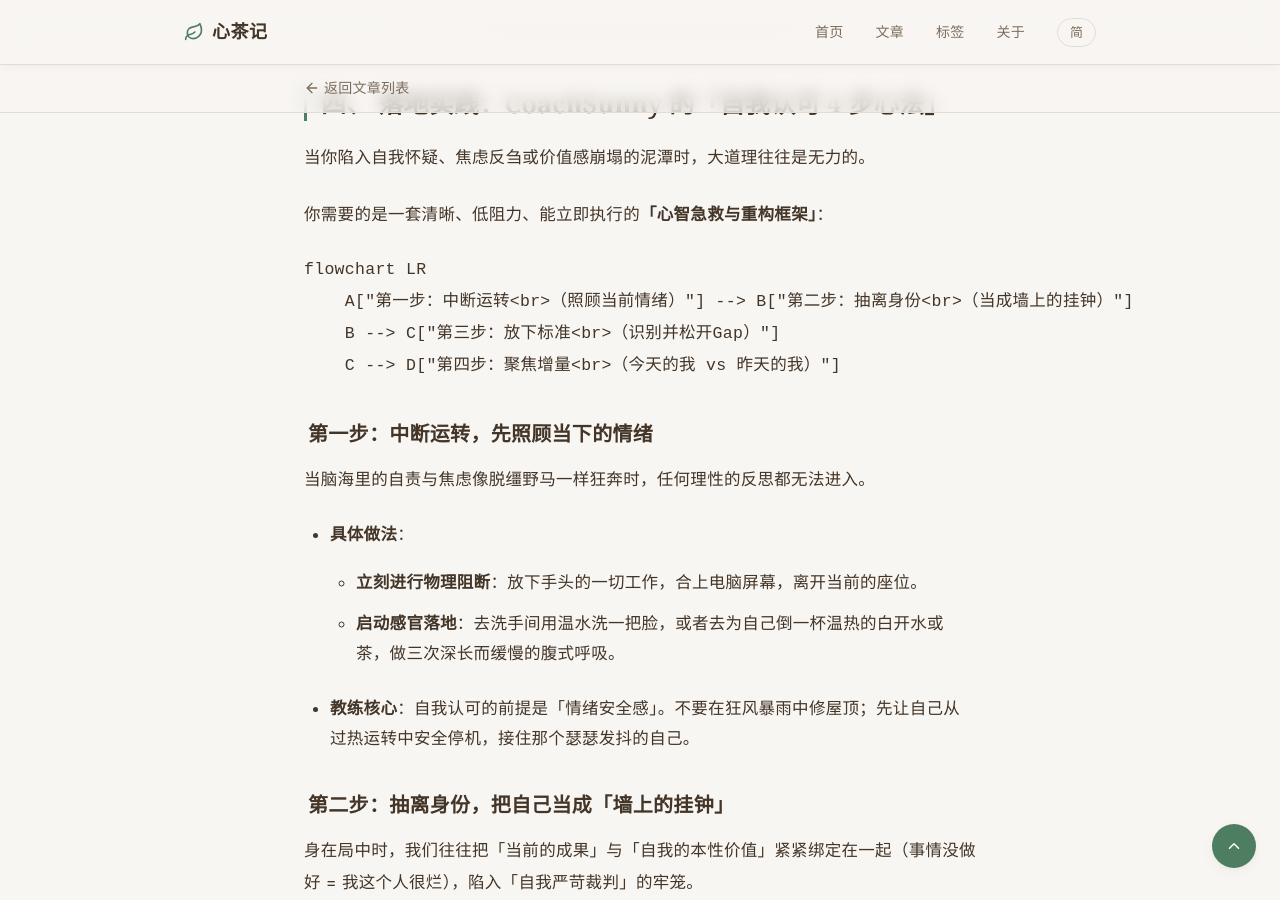
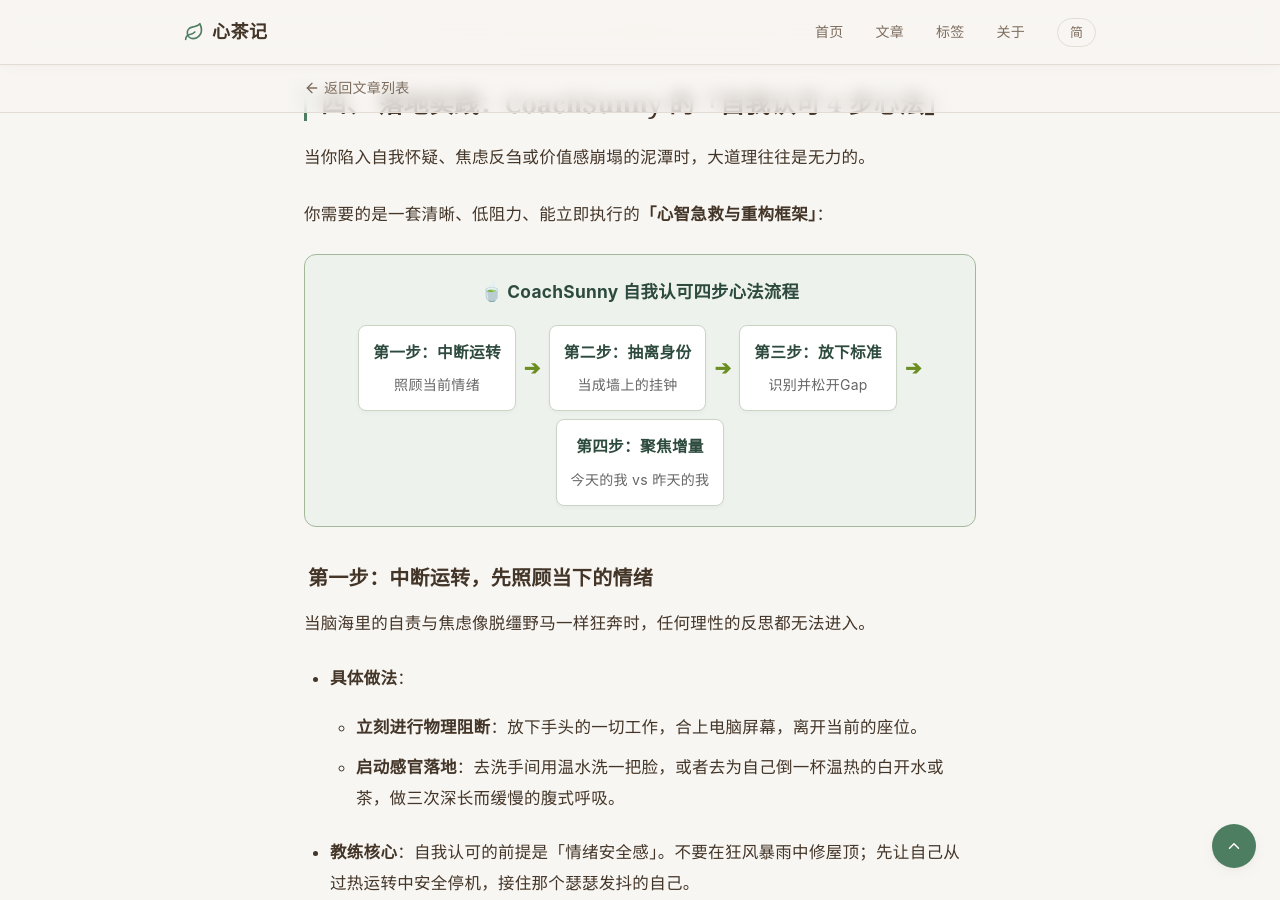
Before and after one commit to coachsunny/blog, a Jekyll site: the page built from _posts/2026-11-15-stop-gap-thinking-self-acknowledgement.md, in a window 1280 px wide and 900 px high, scrolled down 3116 px. Built offline with Jekyll 4.4.1, drawn with Linux system fonts in a browser that asks for light colours.

Commit message:
fix(post): replace raw mermaid block with responsive tea-style process card

````diff
--- a/_posts/2026-11-15-stop-gap-thinking-self-acknowledgement.md
+++ b/_posts/2026-11-15-stop-gap-thinking-self-acknowledgement.md
@@ -88,12 +88,26 @@ description: 为什么我们越努力，内心反而越焦虑、越觉得自己
 
 你需要的是一套清晰、低阻力、能立即执行的**「心智急救与重构框架」**：
 
-```mermaid
-flowchart LR
-    A["第一步：中断运转<br>（照顾当前情绪）"] --> B["第二步：抽离身份<br>（当成墙上的挂钟）"]
-    B --> C["第三步：放下标准<br>（识别并松开Gap）"]
-    C --> D["第四步：聚焦增量<br>（今天的我 vs 昨天的我）"]
-```
+<div style="background: rgba(230, 240, 232, 0.5); border: 1px solid #a3b899; border-radius: 12px; padding: 20px; margin: 24px 0;">
+  <p style="text-align: center; margin: 0 0 16px 0; font-weight: bold; color: #2d4a3e; font-size: 1.05em;">🍵 CoachSunny 自我认可四步心法流程</p>
+  <div style="display: flex; flex-wrap: wrap; justify-content: center; align-items: center; gap: 8px;">
+    <div style="background: #ffffff; border: 1px solid #cad5c5; border-radius: 8px; padding: 10px 14px; text-align: center; box-shadow: 0 2px 4px rgba(0,0,0,0.03); min-width: 130px;">
+      <strong style="color: #2d4a3e; font-size: 0.95em;">第一步：中断运转</strong><br><span style="color: #666; font-size: 0.85em;">照顾当前情绪</span>
+    </div>
+    <span style="color: #6b8e23; font-weight: bold; font-size: 1.2em;">➔</span>
+    <div style="background: #ffffff; border: 1px solid #cad5c5; border-radius: 8px; padding: 10px 14px; text-align: center; box-shadow: 0 2px 4px rgba(0,0,0,0.03); min-width: 130px;">
+      <strong style="color: #2d4a3e; font-size: 0.95em;">第二步：抽离身份</strong><br><span style="color: #666; font-size: 0.85em;">当成墙上的挂钟</span>
+    </div>
+    <span style="color: #6b8e23; font-weight: bold; font-size: 1.2em;">➔</span>
+    <div style="background: #ffffff; border: 1px solid #cad5c5; border-radius: 8px; padding: 10px 14px; text-align: center; box-shadow: 0 2px 4px rgba(0,0,0,0.03); min-width: 130px;">
+      <strong style="color: #2d4a3e; font-size: 0.95em;">第三步：放下标准</strong><br><span style="color: #666; font-size: 0.85em;">识别并松开Gap</span>
+    </div>
+    <span style="color: #6b8e23; font-weight: bold; font-size: 1.2em;">➔</span>
+    <div style="background: #ffffff; border: 1px solid #cad5c5; border-radius: 8px; padding: 10px 14px; text-align: center; box-shadow: 0 2px 4px rgba(0,0,0,0.03); min-width: 130px;">
+      <strong style="color: #2d4a3e; font-size: 0.95em;">第四步：聚焦增量</strong><br><span style="color: #666; font-size: 0.85em;">今天的我 vs 昨天的我</span>
+    </div>
+  </div>
+</div>
 
 ### 第一步：中断运转，先照顾当下的情绪
 当脑海里的自责与焦虑像脱缰野马一样狂奔时，任何理性的反思都无法进入。
````
